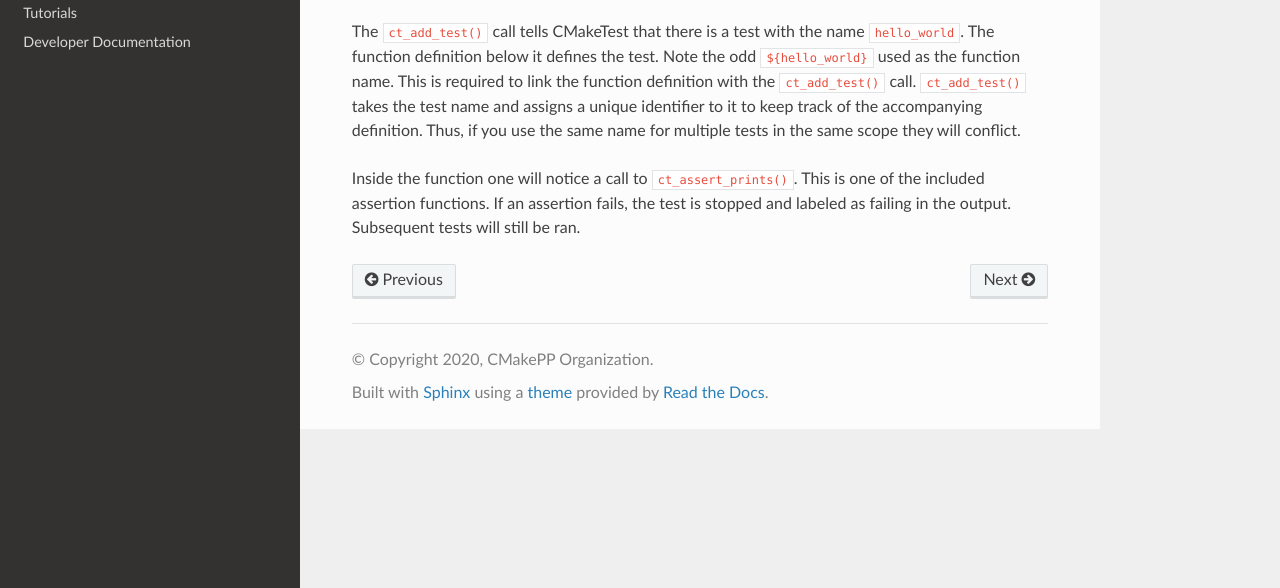
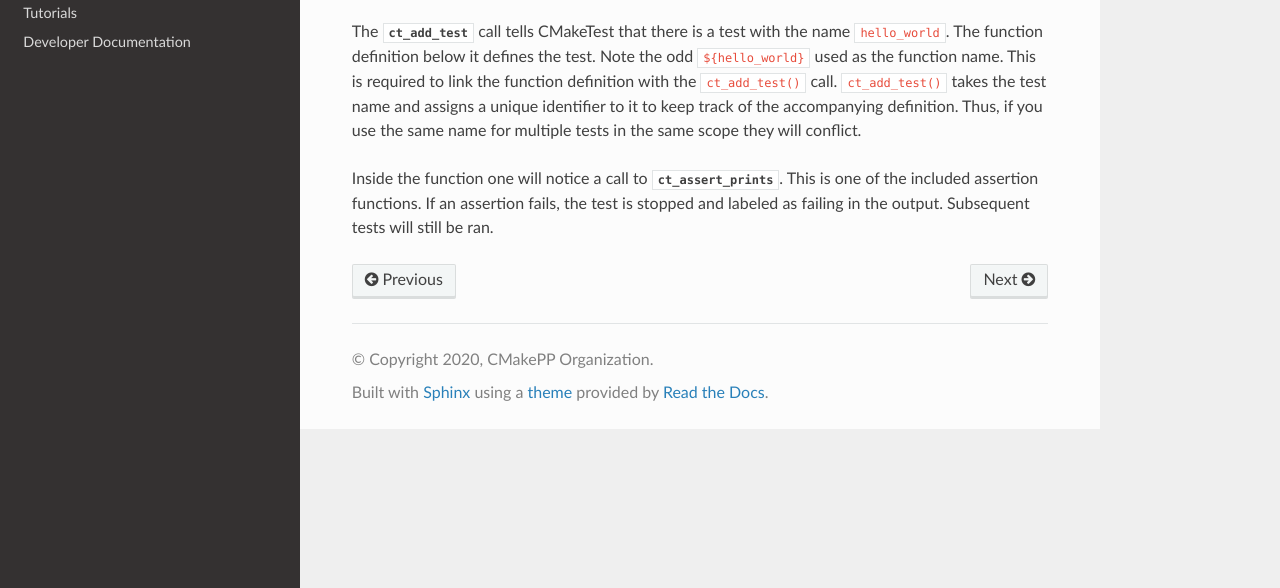
Before and after one commit to CMakePP/CMakeTest, a Sphinx documentation site: the page built from docs/source/writing_tests/basic_test.rst, in a window 1280 px wide, cut to the strip 312-900 px from the top of the page. Built offline with Sphinx 7.4.7 and the Read the Docs theme 2.0.0, drawn with Linux system fonts in a browser that asks for light colours; pages that are not in the unit, such as notebooks, are missing from menus; some of the changed lines change nothing that is shown.

Commit message:
Switch :code: literals to :obj: references

```diff
--- a/docs/source/writing_tests/basic_test.rst
+++ b/docs/source/writing_tests/basic_test.rst
@@ -7,10 +7,10 @@ a particular string is printed.
 
 .. literalinclude:: ../../../tests/tutorials/1_hello_world.cmake
    :language: cmake
-   :lines: 23-27
+   :lines: 23-28
 
 
-The :code:`ct_add_test()` call tells CMakeTest that there is a test
+The :obj:`~cmake_test/add_test.ct_add_test` call tells CMakeTest that there is a test
 with the name :code:`hello_world`. The function definition below it
 defines the test. Note the odd :code:`${hello_world}` used as the
 function name. This is required to link the function definition with
@@ -19,7 +19,8 @@ and assigns a unique identifier to it to keep track of the accompanying
 definition. Thus, if you use the same name for multiple tests in the same
 scope they will conflict.
 
-Inside the function one will notice a call to :code:`ct_assert_prints()`.
+Inside the function one will notice a call to
+:obj:`~cmake_test/asserts/prints.ct_assert_prints`.
 This is one of the included assertion functions. If an assertion fails,
 the test is stopped and labeled as failing in the output.
 Subsequent tests will still be ran.
```
